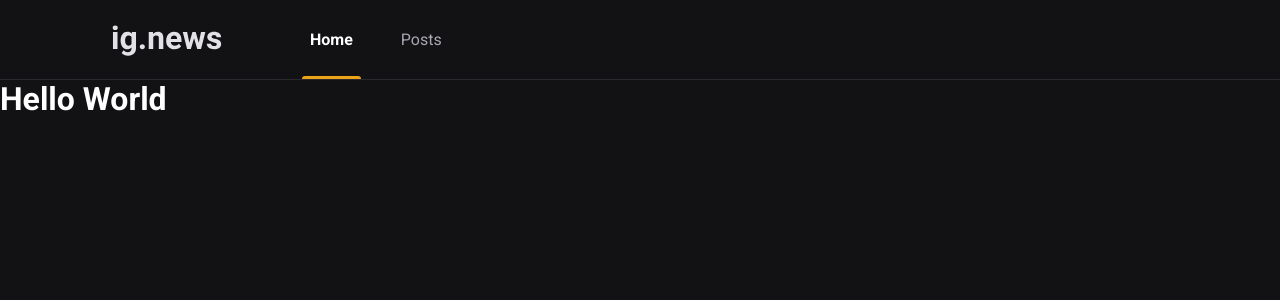
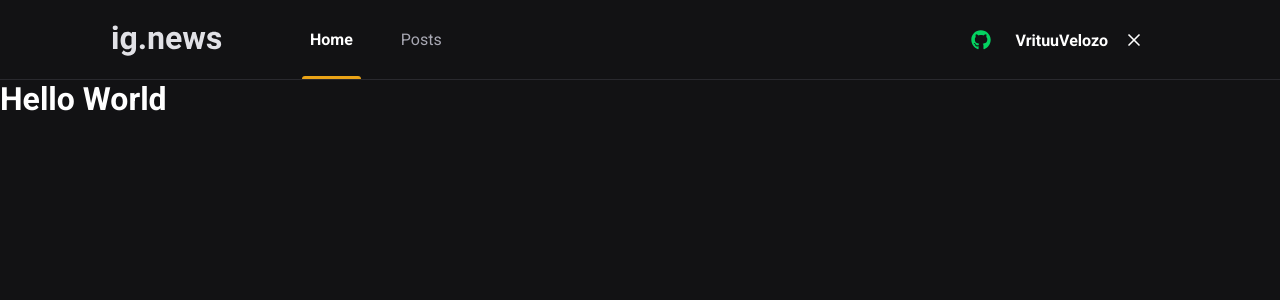
Before and after one commit to VrituuRuby/ignews, a Next.js app: page / in a window 1280 px wide. Shown: the top 300 px of the page. Built offline with nearby package versions, Linux system fonts and the light colour scheme.

Commit message:
added sign in with github button

```diff
--- /dev/null
+++ b/src/components/Header/SignInButton/index.tsx
@@ -0,0 +1,24 @@
+import {FaGithub} from 'react-icons/fa'
+import { FiX } from 'react-icons/fi'
+
+import styles from './styles.module.scss'
+export function SignInButton(){
+    const isUserLoggedIn = true;
+    return isUserLoggedIn ? (
+        <button
+            type='button'
+            className={styles.signInButton}
+            >
+            <FaGithub color='#04d361'/>
+            VrituuVelozo
+            <FiX className={styles.quitIcon}/>
+        </button>
+    ) : (
+        <button
+            type='button'
+            className={styles.signInButton}>
+            <FaGithub color='#eba417'/>
+            Sign in with GitHub
+        </button>
+    )
+}
--- /dev/null
+++ b/src/components/Header/SignInButton/styles.module.scss
@@ -0,0 +1,32 @@
+.signInButton{
+    height: 3rem;
+    border-radius: 3rem;
+
+    background: var(--gray-850);
+    border: none;
+    padding: 0 1.5rem;
+
+    font-weight: 700;
+    color: white;
+
+    display: flex;
+    align-items: center;
+    justify-content: center;
+
+    svg {
+        width: 20px;
+        height: 20px;
+    }
+
+    svg:first-child{
+        margin-right: 1.5rem;
+    }
+
+    transition: filter 0.2s;
+    &:hover{
+        filter: opacity(0.8);
+    }
+    .quitIcon{
+        margin-left: 1rem;
+    }
+}
--- a/src/components/Header/index.tsx
+++ b/src/components/Header/index.tsx
@@ -1,3 +1,4 @@
+import { SignInButton } from './SignInButton'
 import styles from './styles.module.scss'
 
 export function Header(){
@@ -9,6 +10,7 @@
                     <a className={styles.active}>Home</a>
                     <a>Posts</a>
                 </nav>
+                <SignInButton/>
             </div>
         </header>
     )
--- a/src/components/Header/styles.module.scss
+++ b/src/components/Header/styles.module.scss
@@ -49,4 +49,7 @@
             }
         }
     }
+    > button {
+        margin-left: auto;
+    }
 }
```
